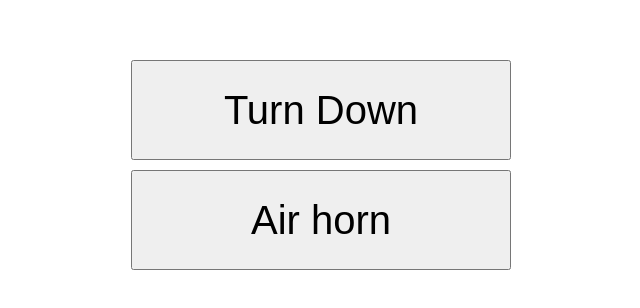
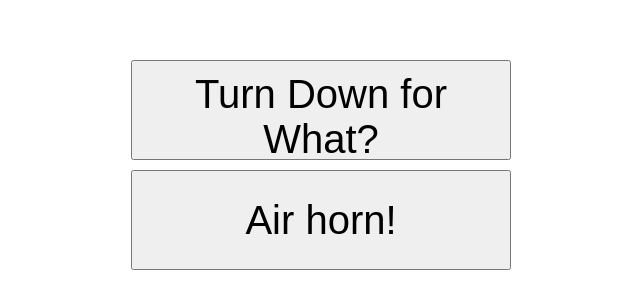
Before and after one commit to Virtuallyunlimite/Turn, a plain HTML site: page index.html in a window 1280 px wide. Shown: the part 230-538 px from the top of the page, without its empty margins (319-959 px from the left). Drawn offline with Linux system fonts and the light colour scheme.

Commit message:
Update index.html

```diff
--- a/index.html
+++ b/index.html
@@ -45,11 +45,11 @@ body, html {
 
 <div class="button-container">
   <button class="large-button" onclick="playAudio('sounds/turn-down-for-what.mp3')">
-    Turn Down
+    Turn Down for What?
   </button>
 
   <button class="large-button" onclick="playAudio('sounds/airhorn.mp3')">
-    Air horn
+    Air horn!
   </button>
 
   <!--<button class="large-button" onclick="playAudio('yet-another-audio-file.mp3')">
```
